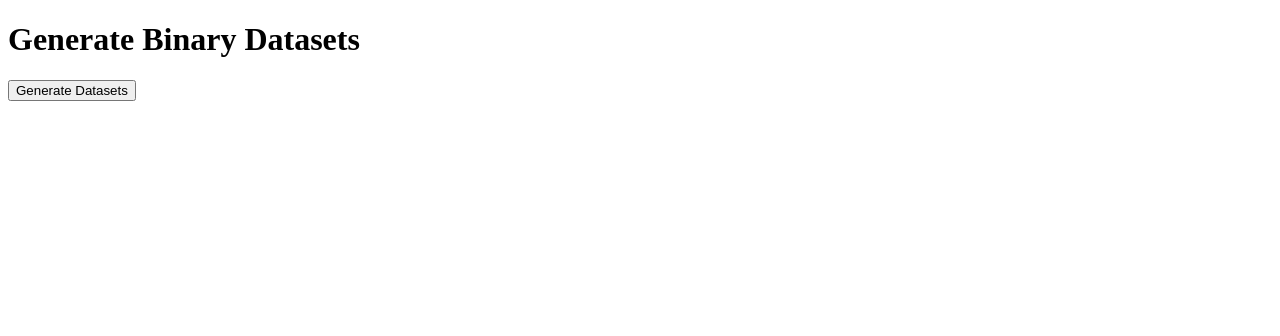
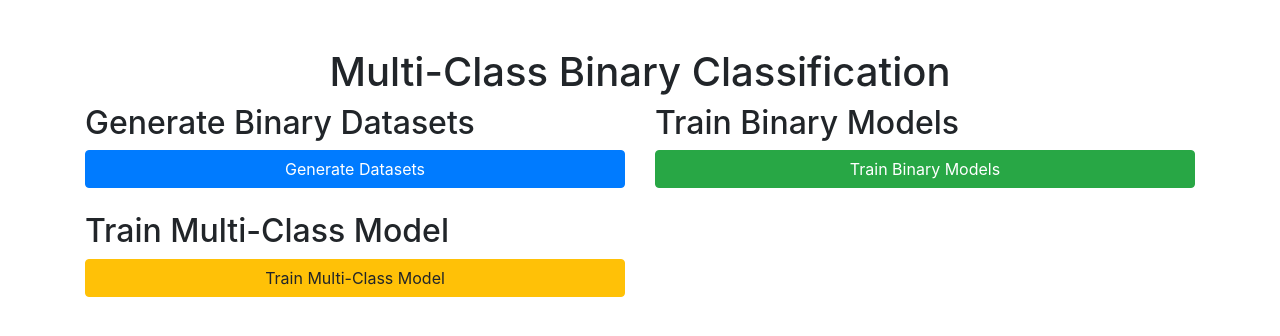
Before and after one commit to simonediaco/Multi-Class-Binary-Classification, a Flask app: page / in a window 1280 px wide. Shown: the top 336 px of the page. Run offline with Flask 3, Linux system fonts and the light colour scheme; some libraries are stand-ins or nearby versions.

Commit message:
setup with bootstrap integration and model training

```diff
--- a/app.py
+++ b/app.py
@@ -1,9 +1,16 @@
 from flask import Flask, render_template, request
 import os
+import logging
 from utils.data_processing import read_csv_files, create_binary_datasets
 from utils.arff_converter import save_as_arff
+from models.binary_classification import evaluate_model
+from models.multi_class_classification import evaluate_multi_class_model
+import pandas as pd
 
 app = Flask(__name__)
+
+# Configura il logging
+logging.basicConfig(level=logging.DEBUG)
 
 
 @app.route('/')
@@ -13,11 +20,62 @@ def index():
 
 @app.route('/generate', methods=['POST'])
 def generate_datasets():
-    file_paths = ['./data/1.csv', './data/2.csv', './data/3.csv']
-    dataframes = read_csv_files(file_paths)
-    binary_datasets = create_binary_datasets(dataframes)
-    save_as_arff(binary_datasets, ['./data/generated_arffs/1.arff', './data/generated_arffs/2.arff', './data/generated_arffs/3.arff'])
-    return "Datasets generated successfully!"
+    try:
+        logging.info("Generating datasets")
+        file_paths = ['./data/1.csv', './data/2.csv', './data/3.csv']
+        dataframes = read_csv_files(file_paths)
+        binary_datasets = create_binary_datasets(dataframes)
+
+        # Crea la cartella se non esiste
+        output_dir = './data/generated_arffs'
+        os.makedirs(output_dir, exist_ok=True)
+
+        save_as_arff(binary_datasets, [f'{output_dir}/1.arff', f'{output_dir}/2.arff', f'{output_dir}/3.arff'])
+        logging.info("Datasets generated successfully")
+        return "Datasets generated successfully!"
+    except Exception as e:
+        logging.exception("Error generating datasets")
+        return str(e), 500
+
+
+@app.route('/train_binary', methods=['POST'])
+def train_binary_models():
+    try:
+        logging.info("Starting binary model training...")
+        file_paths = ['./data/1.csv', './data/2.csv', './data/3.csv']
+        dataframes = read_csv_files(file_paths)
+        binary_datasets = create_binary_datasets(dataframes)
+        results = []
+        for i, dataset in enumerate(binary_datasets):
+            logging.debug(f"Training model {i + 1} with dataset")
+            X = dataset.iloc[:, :-1].values
+            y = dataset.iloc[:, -1].values
+            logging.debug(f"Shape of X: {X.shape}, Shape of y: {y.shape}")
+            precision, recall = evaluate_model(X, y)
+            results.append((precision, recall))
+        logging.info("Binary models evaluated successfully")
+        return f"Binary Models Evaluated: {results}"
+    except Exception as e:
+        logging.exception("Error training binary models")
+        return str(e), 500
+
+
+@app.route('/train_multi_class', methods=['POST'])
+def train_multi_class_model():
+    try:
+        logging.info("Starting multi-class model training...")
+        file_paths = ['./data/1.csv', './data/2.csv', './data/3.csv']
+        dataframes = read_csv_files(file_paths)
+        combined_df = pd.concat(dataframes)
+        X = combined_df.iloc[:, :-1].values
+        y = combined_df.iloc[:, -1].values
+        num_classes = len(set(y))
+        accuracy, precision, recall = evaluate_multi_class_model(X, y, num_classes)
+        logging.info("Multi-class model evaluated successfully")
+        return f"Multi-Class Model Evaluated: Accuracy: {accuracy}, Precision: {precision}, Recall: {recall}"
+    except Exception as e:
+        logging.exception("Error training multi-class model")
+        return str(e), 500
 
 
 if __name__ == '__main__':
--- a/templates/index.html
+++ b/templates/index.html
@@ -4,11 +4,36 @@
     <meta charset="UTF-8">
     <meta name="viewport" content="width=device-width, initial-scale=1.0">
     <title>Multi-Class Binary Classification</title>
+    <!-- Bootstrap CSS -->
+    <link href="https://maxcdn.bootstrapcdn.com/bootstrap/4.5.2/css/bootstrap.min.css" rel="stylesheet">
 </head>
 <body>
-    <h1>Generate Binary Datasets</h1>
-    <form action="/generate" method="post">
-        <button type="submit">Generate Datasets</button>
-    </form>
+    <div class="container mt-5">
+        <h1 class="text-center">Multi-Class Binary Classification</h1>
+        <div class="row">
+            <div class="col-md-6">
+                <h2>Generate Binary Datasets</h2>
+                <form action="/generate" method="post">
+                    <button type="submit" class="btn btn-primary btn-block">Generate Datasets</button>
+                </form>
+            </div>
+            <div class="col-md-6">
+                <h2>Train Binary Models</h2>
+                <form action="/train_binary" method="post">
+                    <button type="submit" class="btn btn-success btn-block">Train Binary Models</button>
+                </form>
+            </div>
+            <div class="col-md-6 mt-4">
+                <h2>Train Multi-Class Model</h2>
+                <form action="/train_multi_class" method="post">
+                    <button type="submit" class="btn btn-warning btn-block">Train Multi-Class Model</button>
+                </form>
+            </div>
+        </div>
+    </div>
+    <!-- Bootstrap JS and dependencies -->
+    <script src="https://code.jquery.com/jquery-3.5.1.slim.min.js"></script>
+    <script src="https://cdn.jsdelivr.net/npm/@popperjs/core@2.9.2/dist/umd/popper.min.js"></script>
+    <script src="https://maxcdn.bootstrapcdn.com/bootstrap/4.5.2/js/bootstrap.min.js"></script>
 </body>
 </html>
```
Also changed, not shown: models/binary_classification.py (+48 -0 lines), models/multi_class_classification.py (+46 -0 lines), requirements.txt (+18 -11 lines), test/test_flask.py (added, +19 -0 lines), config.py (deleted), 3 other files.
